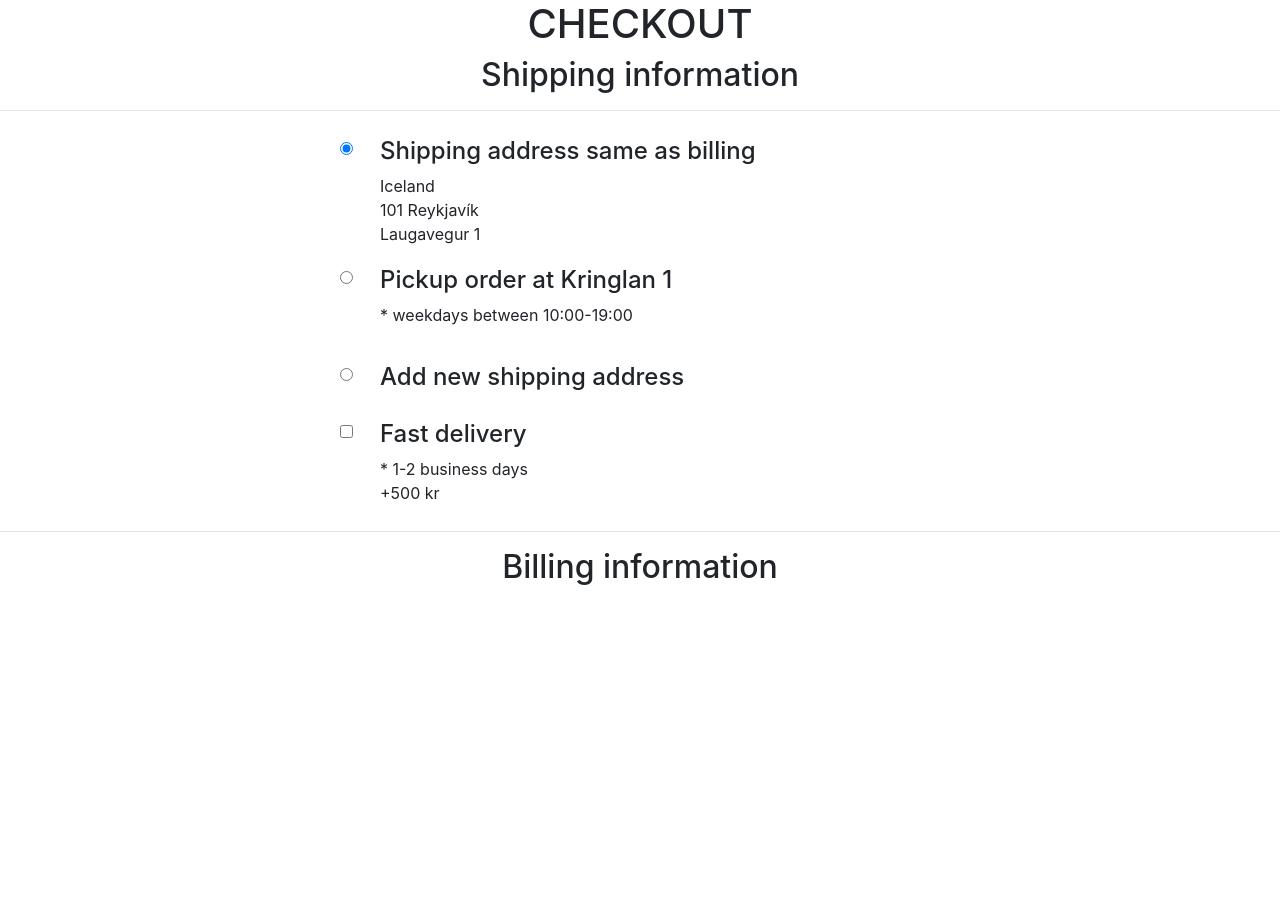
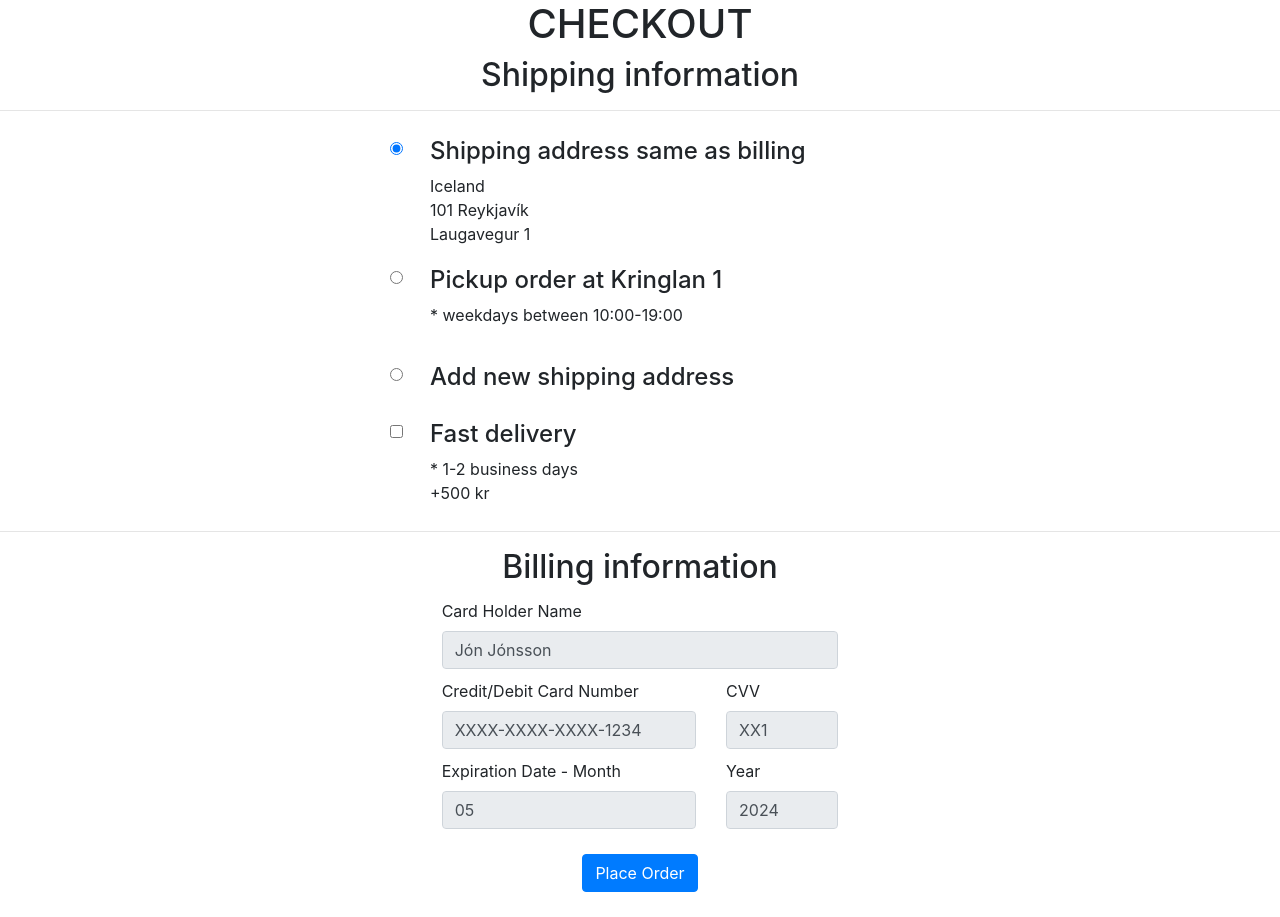
Before and after one commit to Hinriks/CaptainConsole, a Django app: template templates/checkout.html in a window 1280 px wide. Before the commit the page ends 585 px from the top, so only its background shows below. Run offline with Django 3.2, Linux system fonts and the light colour scheme; the template is opened without the code that fills it, so the values that code supplies are empty; some libraries are stand-ins or nearby versions.

Commit message:
checkout buið

```diff
--- a/static/css/checkout.css
+++ b/static/css/checkout.css
@@ -19,6 +19,21 @@
     width: 600px;
     margin: auto;
     display: block;
+    padding-left: 50px;
+}
+
+.placeOrder {
+    margin: auto;
+    padding-bottom: 25px;
+    text-align: center;
+}
+
+.box {
+    padding: 5px;
+}
+
+.bottomBox {
+    padding-bottom: 25px;
 }
 
 body {
--- a/templates/checkout.html
+++ b/templates/checkout.html
@@ -60,6 +60,41 @@
     <hr>
     <h2 class="titleText">Billing information</h2>
 
+    <div class="container col-md-4 col-md-offset-4">
+        <div class="row">
+
+            <div class="col-md-12 box">
+                <label>Card Holder Name</label>
+                <input class="form-control" type="text" value="Jón Jónsson" disabled>
+            </div>
+
+            <div class="col-md-8 box">
+                <label>Credit/Debit Card Number</label>
+                <input class="form-control" type="text" value="XXXX-XXXX-XXXX-1234" disabled>
+            </div>
+
+            <div class="col-md-4 box">
+                <label>CVV</label>
+                <input class="form-control" type="text" value="XX1" disabled>
+            </div>
+
+            <div class="col-md-8 box">
+                <label>Expiration Date - Month</label>
+                <input class="form-control" type="text" value="05" disabled>
+            </div>
+
+            <div class="col-md-4 box bottomBox">
+                <label>Year</label>
+                <input class="form-control" type="text" value="2024" disabled>
+            </div>
+
+            <div class="placeOrder col-md-6 col-md-offset-3">
+                <a href="#" class="btn btn-primary ">Place Order</a>
+            </div>
+
+        </div>
+
+    </div>
 
 </body>
 </html>
```
